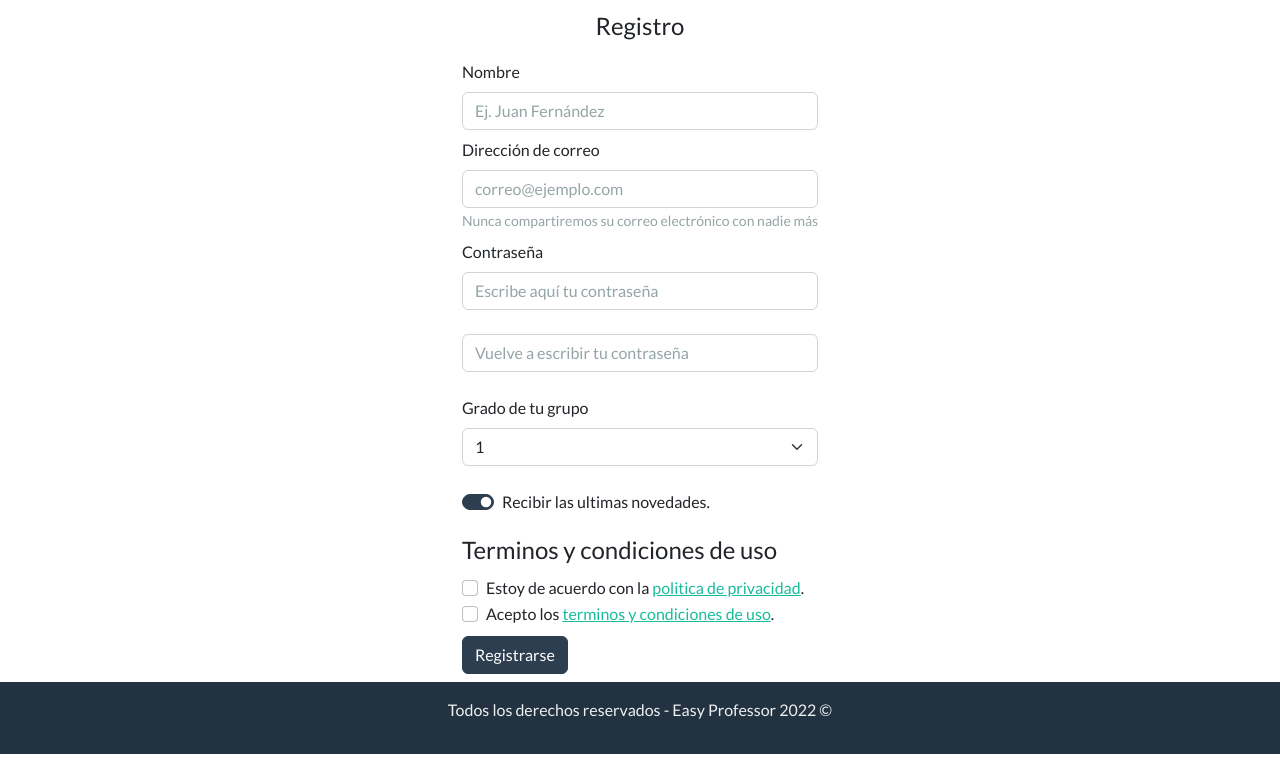
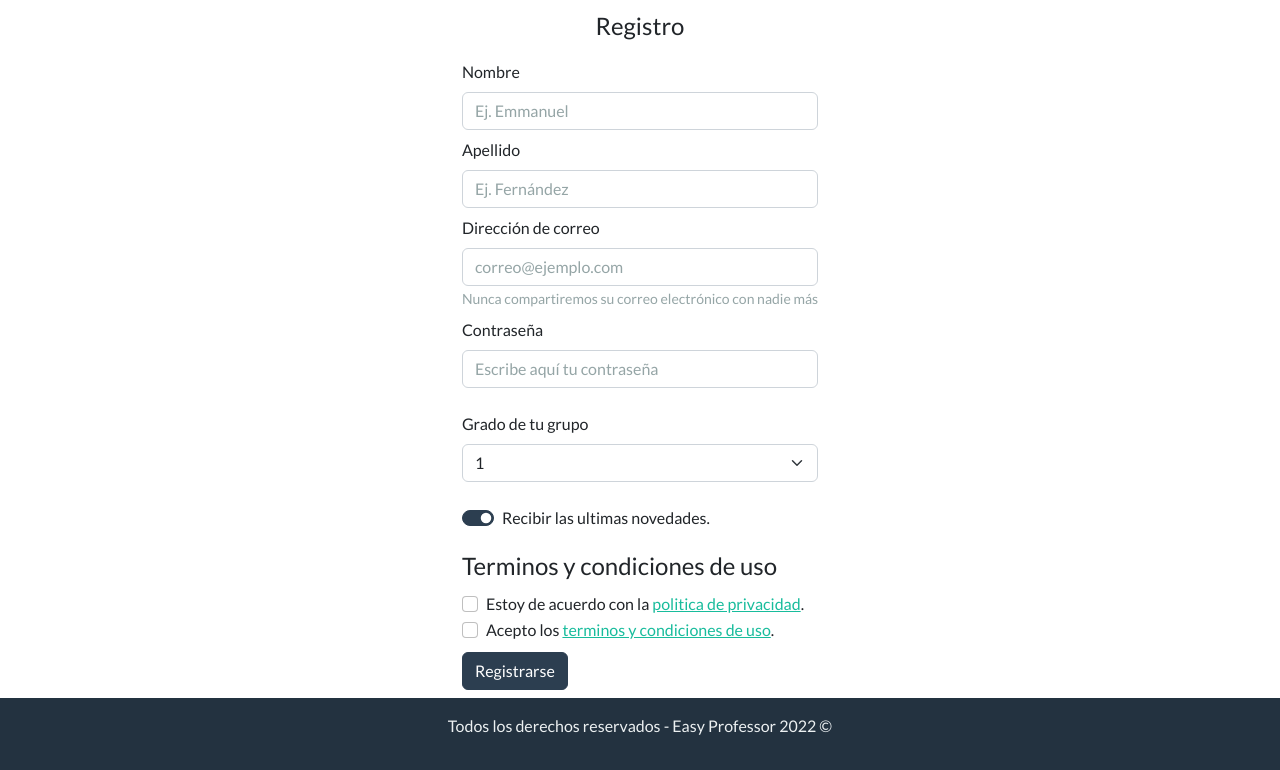
Before and after one commit to Jeflh/Easy-Professor, a PHP site: page /index.php?c=Registro in a window 1280 px wide. Shown: the part 81-851 px from the top of the page. Run offline with PHP 8.4, Linux system fonts and the light colour scheme.

Commit message:
Se añadió la validación en el registro de usuario.

```diff
--- a/controllers/Registro.php
+++ b/controllers/Registro.php
@@ -6,11 +6,43 @@ class RegistroController {
     require_once 'models/usuario.php';
   }
 
-
   public function index() {
     require_once 'views/registro.php';
   }
+
+  public function validar() {
+
+    if(isset($_POST)){
+      $nombre = $_POST['nombre'];
+      $apellido = $_POST['apellido'];
+      $correo = $_POST['correo'];
+      $password = $_POST['password'];
+      $grado = $_POST['grado'];
+
+      $error = '0';
+
+      if(empty($nombre) || is_numeric($nombre) || preg_match("/[0-9]/", $nombre)){
+        $error = '1'; // "El nombre no es válido";
+      }
+      if(empty($apellido) || is_numeric($apellido) || preg_match("/[0-9]/", $apellido)){
+        $error .= '2'; // "El apellido no es válido";
+      }
+      if(empty($correo) || !filter_var($correo, FILTER_VALIDATE_EMAIL)){
+        $error .= '3'; // "El correo no es válido";
+      }
+      if(empty($password)){
+        $error .= '4'; // "La contraseña está vacía";
+      }
+
+      if($error == '0'){
+        $usuario = new UsuariosModel();
+        $usuario->insertarUsuario($nombre, $apellido, $correo, $password, $grado);
+        header("Location: index.php?c=registro&e=0");
+      } else {
+        header("Location: index.php?c=registro&e=$error");
+      }
+    }
+  }
 }
 
-
 ?>
--- a/models/usuario.php
+++ b/models/usuario.php
@@ -2,26 +2,22 @@
 
 class UsuariosModel{
   private $db;
-  private $usuarios;
+  private $usuario;
 
 
   public function __construct(){
     $this->db = Conectar::conexion();
-    $this->usuarios = array();
+    $this->usuario;
   }
 
-  public function getUsuario(){
-    $query = $this->db->query("SELECT * FROM usuarios");
+  public function getUsuario($usuario){
+    $query = $this->db->query("SELECT '$usuario' FROM usuarios");
+    $this->usuario = $query->fetch_assoc();
 
-    while($filas = $query->fetch_assoc()){
-      $this->usuarios[] = $filas;
-    }
-
-    return $this->usuarios;
+    return $this->usuario;
   }
 
-  public function setUsuario($nombre, $apellido, $correo, $password, $grado){
-
+  public function insertarUsuario($nombre, $apellido, $correo, $password, $grado){
     $nombre = mysqli_real_escape_string($this->db, $_POST['nombre']);
     $apellido = mysqli_real_escape_string($this->db, $_POST['apellido']);
     $correo = mysqli_real_escape_string($this->db, $_POST['correo']);
--- a/views/registro.php
+++ b/views/registro.php
@@ -2,33 +2,75 @@
 require('includes/head.php');
 require('includes/noLoggedNav.php');
 
+if (isset($_GET['e'])) {
+
+  $status = $_GET['e'];
+  $arrayValues = str_split($status);
+  // Se convierte el string en un array para poder evaluar cada caso.
+
+  for ($i = 0; $i < count($arrayValues); $i++) {
+    switch ($arrayValues[$i]) {
+      // 0 = exitoso, 1 = nombre, 2 = apellido, 3 = correo, 4 = contraseña
+      case 0:
+        echo '<div class="text-center alert alert-dismissible alert-success mt-1">
+    <button type="button" class="btn-close " data-bs-dismiss="alert"></button>
+    <strong>Registro exitoso </strong> ya puedes iniciar sesión.
+    </div>';
+        break;
+      case 1:
+        echo '<div class="text-center alert alert-dismissible alert-danger mt-1 mb-1">
+    <button type="button" class="btn-close " data-bs-dismiss="alert"></button>
+    <strong>Nombre no válido </strong> por favor introduce un nombre válido.
+    </div>';
+        break;
+      case 2:
+        echo '<div class="text-center alert alert-dismissible alert-danger mb-1">
+    <button type="button" class="btn-close " data-bs-dismiss="alert"></button>
+    <strong>Apellido no válido </strong> por favor introduce un apellido válido.
+    </div>';
+        break;
+      case 3:
+        echo '<div class="text-center alert alert-dismissible alert-danger mb-1">
+    <button type="button" class="btn-close " data-bs-dismiss="alert"></button>
+    <strong>Correo no válido </strong> por favor ingresa un correo electrónico válido.
+    </div>';
+        break;
+      case 4:
+        echo '<div class="text-center alert alert-dismissible alert-danger mb-1">
+    <button type="button" class="btn-close " data-bs-dismiss="alert"></button>
+    <strong>Contraseña no válida </strong> no puedes dejar la contraseña vacía.
+    </div>';
+        break;
+    }
+  }
+}
 ?>
 
 <div class="container d-flex justify-content-center">
-  <form data-bitwarden-watching="1">
+  <form data-bitwarden-watching="1" action="index.php?c=registro&a=validar" method="POST">
     <fieldset>
       <legend class="mt-2 text-center">Registro</legend>
       <div class="form-group">
-        <label for="exampleInputName" class="form-label mt-2">Nombre</label>
-        <input type="text" class="form-control" id="exampleInputName" aria-describedby="nameHelp" placeholder="Ej. Juan Fernández" autocomplete="off">
+        <label for="apellido" class="form-label mt-2">Nombre</label>
+        <input name="nombre" type="text" class="form-control" id="nombre" aria-describedby="nameHelp" placeholder="Ej. Emmanuel" autocomplete="off">
       </div>
       <div class="form-group">
-        <label for="exampleInputEmail1" class="form-label mt-2">Dirección de correo</label>
-        <input type="email" class="form-control" id="exampleInputEmail1" aria-describedby="emailHelp" placeholder="correo@ejemplo.com" autocomplete="off">
+        <label for="apellido" class="form-label mt-2">Apellido</label>
+        <input name="apellido" type="text" class="form-control" id="apellido" aria-describedby="nameHelp" placeholder="Ej. Fernández" autocomplete="off">
+      </div>
+      <div class="form-group">
+        <label for="correo" class="form-label mt-2">Dirección de correo</label>
+        <input name="correo" type="email" class="form-control" id="correo" aria-describedby="emailHelp" placeholder="correo@ejemplo.com" autocomplete="off">
         <small id="emailHelp" class="form-text text-muted">Nunca compartiremos su correo electrónico con nadie más</small>
       </div>
       <div class="form-group">
-        <label for="exampleInputPassword1" class="form-label mt-2">Contraseña</label>
-        <input type="password" class="form-control" id="exampleInputPassword1" placeholder="Escribe aquí tu contraseña">
-      </div>
-      <div class="form-group">
-        <label for="exampleInputPassword1" class="form-label"></label>
-        <input type="password" class="form-control" id="exampleInputPassword1" placeholder="Vuelve a escribir tu contraseña">
+        <label for="password" class="form-label mt-2">Contraseña</label>
+        <input name="password" type="password" class="form-control" id="password" placeholder="Escribe aquí tu contraseña" autocomplete="off">
       </div>
 
       <div class="form-group">
-        <label for="exampleSelect1" class="form-label mt-4">Grado de tu grupo</label>
-        <select class="form-select" id="exampleSelect1">
+        <label for="grado" class="form-label mt-4">Grado de tu grupo</label>
+        <select class="form-select" id="grado" name="grado">
           <option>1</option>
           <option>2</option>
           <option>3</option>
@@ -39,20 +81,20 @@ require('includes/noLoggedNav.php');
       </div>
 
       <div class="form-check form-switch mt-4">
-        <input class="form-check-input" type="checkbox" id="flexSwitchCheckDefault" checked="">
-        <label class="form-check-label" for="flexSwitchCheckDefault">Recibir las ultimas novedades.</label>
+        <input class="form-check-input" type="checkbox" id="novedades" checked="">
+        <label class="form-check-label">Recibir las ultimas novedades.</label>
       </div>
 
       <fieldset class="form-group">
         <legend class="mt-3">Terminos y condiciones de uso</legend>
         <div class="form-check">
-          <input class="form-check-input" type="checkbox" value="" id="flexCheckDefault">
+          <input class="form-check-input" type="checkbox" value="" id="privacidad" required>
           <label class="form-check-label" for="flexCheckDefault">
             Estoy de acuerdo con la <a href="">politica de privacidad</a>.
           </label>
         </div>
         <div class="form-check">
-          <input class="form-check-input" type="checkbox" value="" id="flexCheckDefault">
+          <input class="form-check-input" type="checkbox" value="" id="terminos" required>
           <label class="form-check-label" for="flexCheckDefault">
             Acepto los <a href="">terminos y condiciones de uso</a>.
           </label>
```
Also changed, not shown: controllers/Usuarios.php (deleted, +0 -10 lines).
